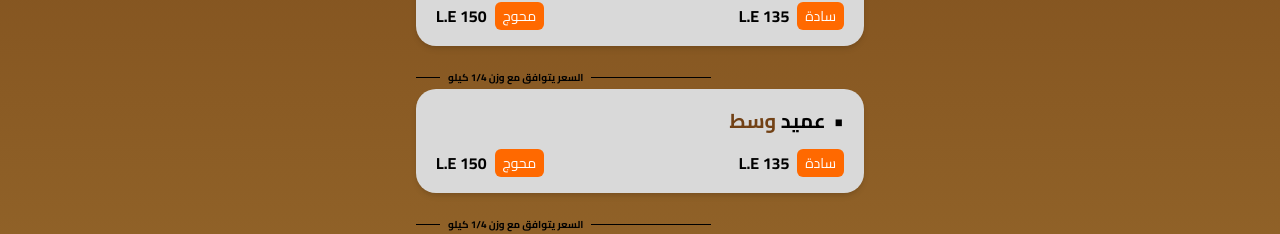
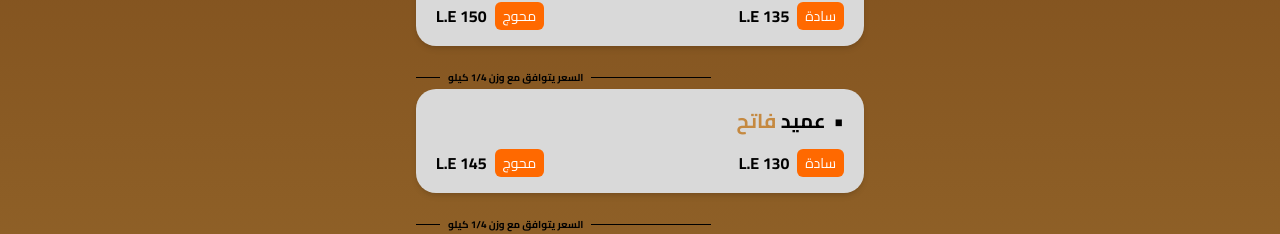
Before and after one commit to heshammmsaifff/soltan-menu, a Next.js app: page /coffee/turkish in a window 1280 px wide. Shown: the part 455-689 px from the top of the page. Built offline with nearby package versions, Linux system fonts and the light colour scheme.

Commit message:
fix prices

```diff
--- a/app/coffee/turkish/page.js
+++ b/app/coffee/turkish/page.js
@@ -2,8 +2,9 @@
 
 const products = [
   { name: "شرقي", type: "فاتح", ground: 140, beans: 125 },
-  { name: "شرقي", type: "وسط", ground: 145, beans: 145 },
+  { name: "شرقي", type: "وسط", ground: 145, beans: 130 },
   { name: "شرقي", type: "غامق", ground: 150, beans: 135 },
+  { name: "عميد", type: "فاتح", ground: 145, beans: 130 },
   { name: "عميد", type: "وسط", ground: 150, beans: 135 },
   { name: "عميد", type: "غامق", ground: 155, beans: 140 },
   { name: "السلطان", type: "فاتح", ground: 150, beans: 135 },
```
